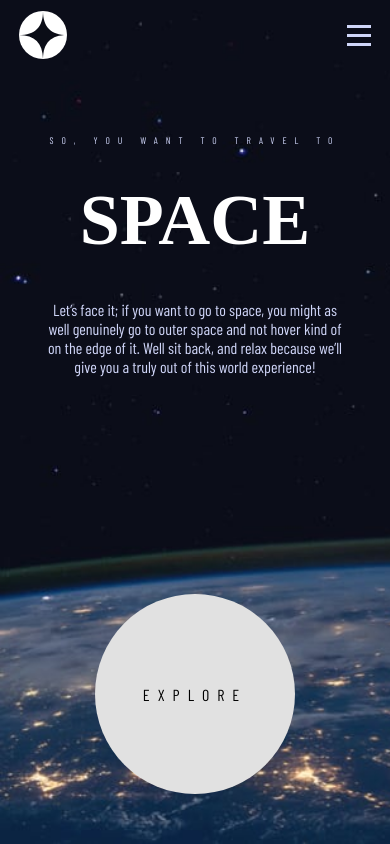
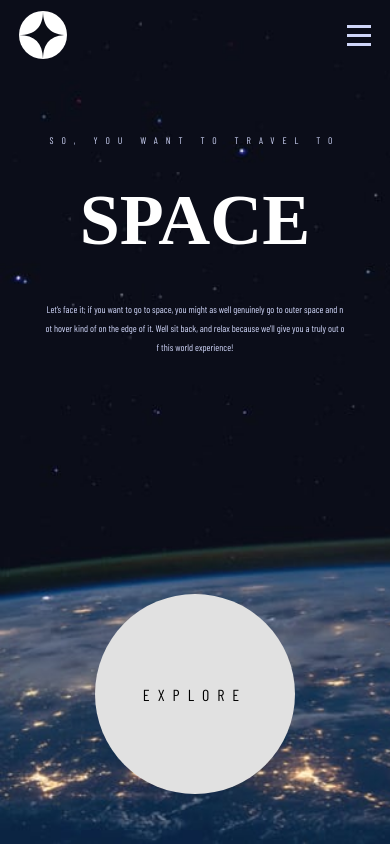
Before and after one commit to MohdSaquib114/Space-Tourism-Site, a React (Vite) app: page / in a window 390 px wide. Built offline with nearby package versions, Linux system fonts and the light colour scheme; a web font is replaced by a local one.

Commit message:
update files

```diff
--- a/src/Component/Home.module.css
+++ b/src/Component/Home.module.css
@@ -22,7 +22,7 @@
     justify-self: center;
 
     text-align: left;
-
+    word-break: break-all;
     text-align: center;
 }
 /* .article >p{
@@ -35,6 +35,7 @@
     font-size: 1.3rem;
     font-family: 'Barlow Condensed', sans-serif;
     font-weight: 300;
+
 }
    .article >p{
     font-family: 'Barlow Condensed', sans-serif;
@@ -116,7 +117,7 @@
         letter-spacing: 0;
     }
     .article>p{
-        font-size: 1rem;
+        font-size: .8rem;
        word-wrap: normal;
         /* padding-right:4rem ; */
         /* line-height: 2rem; */
@@ -128,14 +129,24 @@
 
 }
 @media (max-width:420px) {
+    .section{
+        overflow-y: hidden;
+    }
     .article{
         width: 300px;
+
     }
     .article>h1{
         font-size: 4.5rem;
     }
     .article>h5{
 font-size: .6rem;
+letter-spacing: 0;
+
+    }
+    .article>p{
+        font-size: .6rem;
+        line-height: 1.2rem;
     }
     .btn{
         width: 300px;
```
